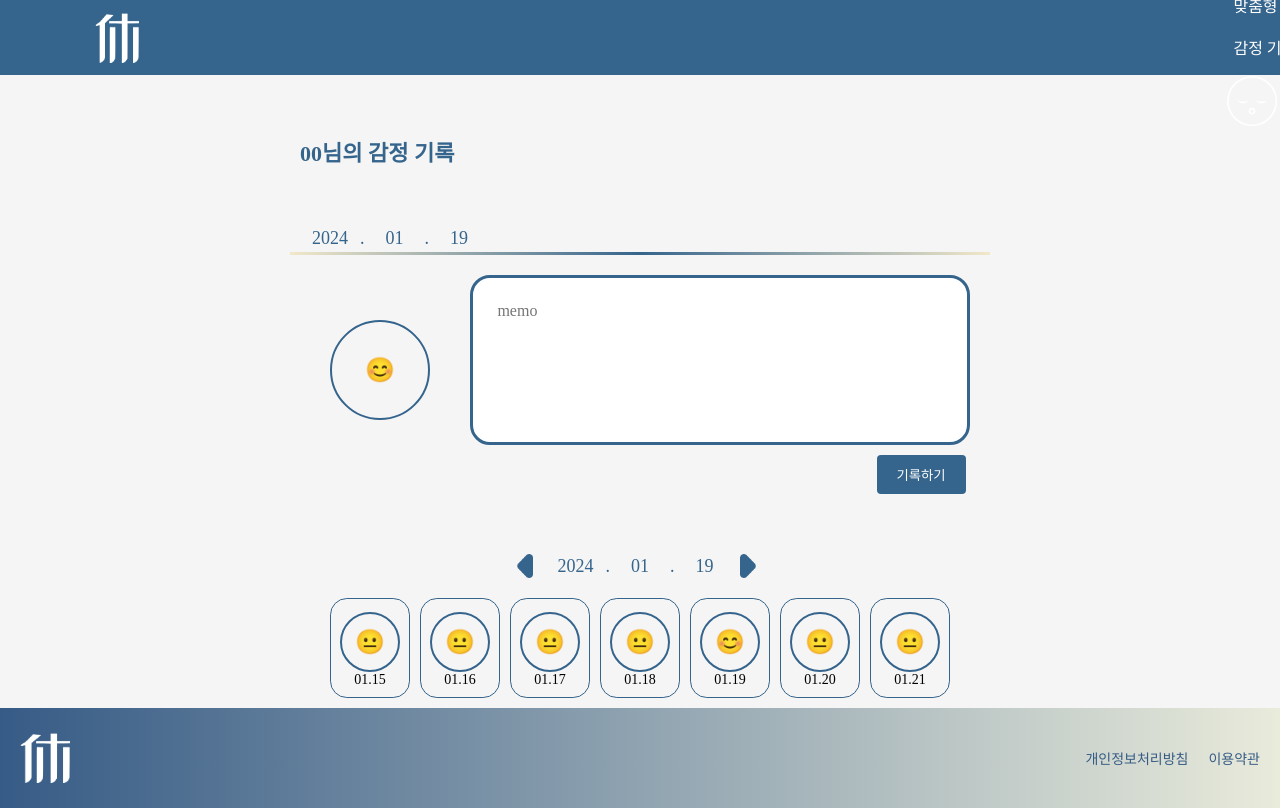
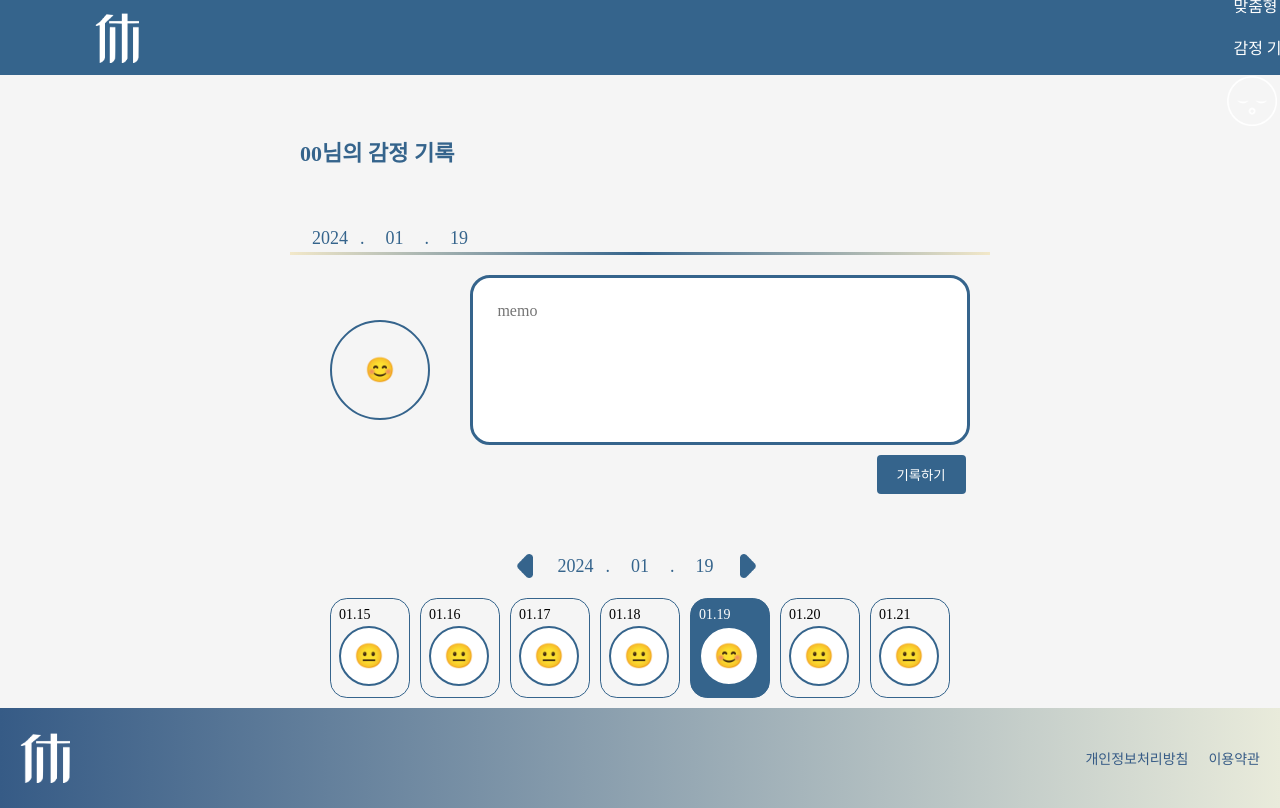
Before and after one commit to Serengeti-HYU/Hyu_frontend, a React (Create React App) app: page /record1 in a window 1280 px wide. Shown: the top 808 px of the page. Built offline with nearby package versions, Linux system fonts and the light colour scheme; a web font is replaced by a local one.

Commit message:
feat: Record1 수정중

```diff
--- a/src/pages/Emotion/Record1.jsx
+++ b/src/pages/Emotion/Record1.jsx
@@ -186,6 +186,7 @@ const Circle1 = styled.div`
   justify-content: center;
   align-items: center;
   font-size: 1.5rem;
+  background-color: #fff; /* Ensure circle remains white */
 `;
 
 const Button = styled.button`
@@ -257,14 +258,17 @@ const DayContainerWrapper = styled.div`
 
 const DayContainer = styled.div`
   display: flex;
-  justify-content: center;
-  align-items: center;
+  justify-content: flex-start; /* Align items to the start (top-left) */
+  align-items: flex-start; /* Align items to the start (top-left) */
+  padding: 0.5rem;
   width: 5rem;
   height: 6.25rem;
   margin: 0 0.3125rem;
   border-radius: 1.052rem;
   border: 0.0625rem solid #35648c;
   margin-bottom: 0.625rem;
+  background-color: ${(props) => (props.selected ? '#35648c' : 'transparent')};
+  color: ${(props) => (props.selected ? '#fff' : '#000')}; /* Change text color when selected */
 
   @media (max-width: 768px) {
     width: 4rem;
@@ -275,12 +279,13 @@ const DayContainer = styled.div`
 const DayItem = styled.div`
   display: flex;
   flex-direction: column;
-  align-items: center;
-  justify-content: center;
+  align-items: flex-start; /* Align items to the start (top-left) */
+  justify-content: flex-start; /* Align items to the start (top-left) */
   font-size: 0.875rem;
   cursor: pointer;
   width: 100%;
   height: 100%;
+  border-radius: 1.052rem;
 `;
 
 const Record1 = () => {
@@ -294,17 +299,36 @@ const Record1 = () => {
     19: "😊",
     20: "😐",
   });
+  const [selectedDay, setSelectedDay] = useState(selectedDate.getDate());
 
   const handleDateChange = (year, month, day) => {
-    setSelectedDate(new Date(year, month - 1, day));
-  };
+    const newDate = new Date(year, month - 1, day);
+    const startOfWeek = new Date(selectedDate);
+    startOfWeek.setDate(selectedDate.getDate() - selectedDate.getDay() + 1); // 현재 주의 월요일
+    const endOfWeek = new Date(startOfWeek);
+    endOfWeek.setDate(startOfWeek.getDate() + 6); // 현재 주의 일요일
+
+    // 선택한 날짜가 현재 주 내에 있는지 확인
+    if (newDate >= startOfWeek && newDate <= endOfWeek) {
+        setSelectedDate(newDate);
+        setSelectedDay(day);
+    }
+};
 
   const handlePreviousWeek = () => {
-    setSelectedDate((prevDate) => new Date(prevDate.getFullYear(), prevDate.getMonth(), prevDate.getDate() - 7));
+    setSelectedDate((prevDate) => {
+      const newDate = new Date(prevDate.getFullYear(), prevDate.getMonth(), prevDate.getDate() - 7);
+      setSelectedDay(newDate.getDate());
+      return newDate;
+    });
   };
 
   const handleNextWeek = () => {
-    setSelectedDate((prevDate) => new Date(prevDate.getFullYear(), prevDate.getMonth(), prevDate.getDate() + 7));
+    setSelectedDate((prevDate) => {
+      const newDate = new Date(prevDate.getFullYear(), prevDate.getMonth(), prevDate.getDate() + 7);
+      setSelectedDay(newDate.getDate());
+      return newDate;
+    });
   };
 
   const getWeekDays = (date) => {
@@ -321,7 +345,6 @@ const Record1 = () => {
   };
 
   const weekDays = getWeekDays(selectedDate);
-  const selectedDay = selectedDate.getDate();
 
   return (
     <Container>
@@ -357,10 +380,14 @@ const Record1 = () => {
           </Navigation>
           <DayContainerWrapper>
             {weekDays.map((day) => (
-              <DayContainer key={day.getDate()}>
-                <DayItem onClick={() => handleDateChange(day.getFullYear(), day.getMonth() + 1, day.getDate())}>
+              <DayContainer
+                key={day.getDate()}
+                selected={day.getDate() === selectedDay}
+                onClick={() => handleDateChange(day.getFullYear(), day.getMonth() + 1, day.getDate())}
+              >
+                <DayItem selected={day.getDate() === selectedDay}>
+                  <div>{`${String(day.getMonth() + 1).padStart(2, "0")}.${String(day.getDate()).padStart(2, "0")}`}</div>
                   <Circle1>{emotions[day.getDate()] || "😐"}</Circle1>
-                  <div>{`${String(day.getMonth() + 1).padStart(2, "0")}.${String(day.getDate()).padStart(2, "0")}`}</div>
                 </DayItem>
               </DayContainer>
             ))}
```
